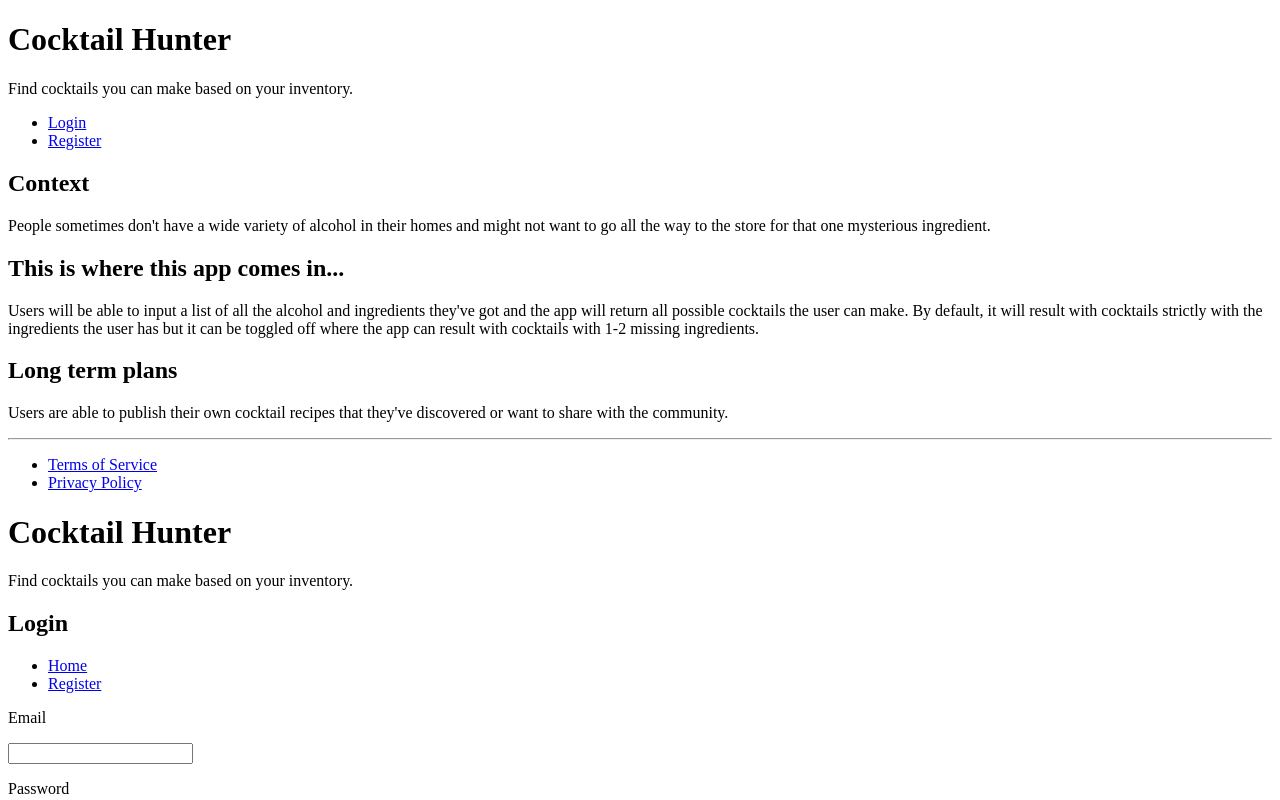
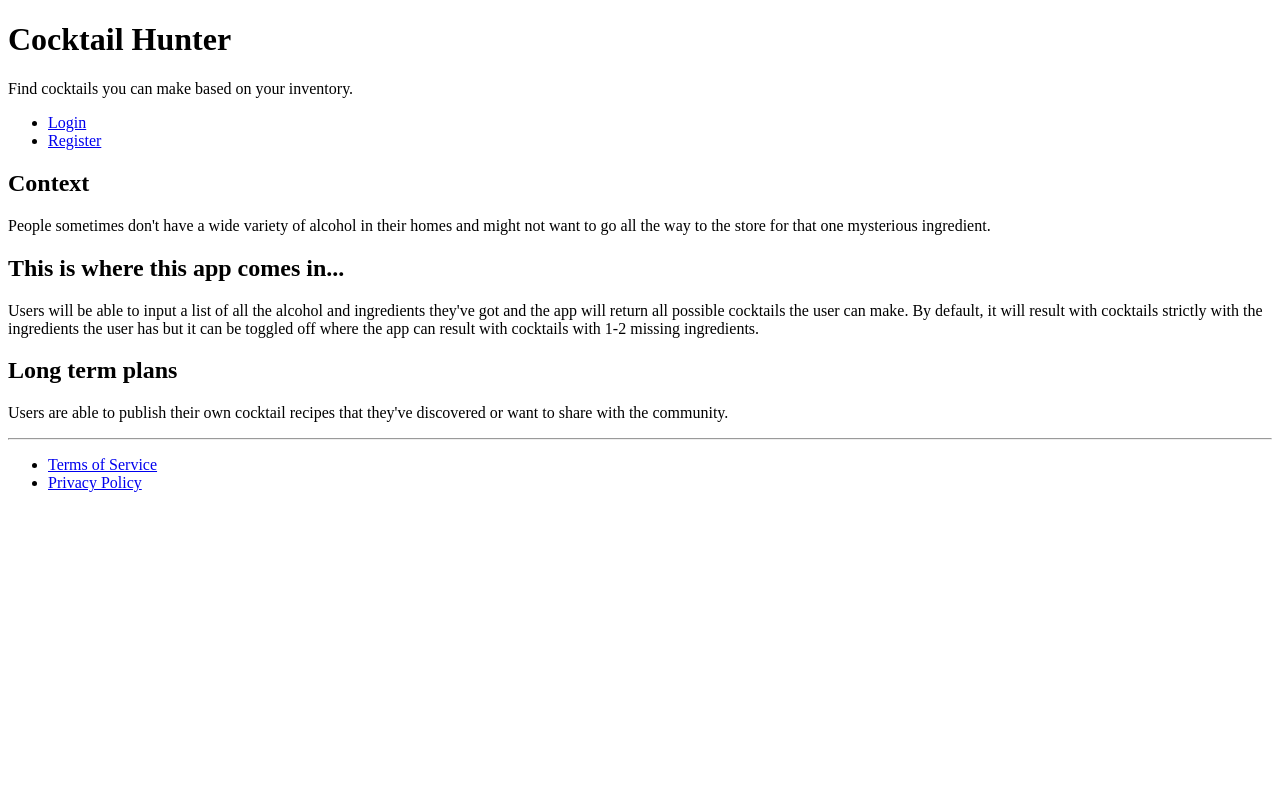
Before and after one commit to Cocktail-Hunter/nextjs, a React (Create React App) app: page / in a window 1280 px wide. Shown: the top 800 px of the page. Built offline with nearby package versions, Linux system fonts and the light colour scheme; no server answers.

Commit message:
Fix all pages rendering at once

```diff
--- a/src/App.tsx
+++ b/src/App.tsx
@@ -20,9 +20,9 @@ import ForgotPassword from "./Pages/ForgotPassword";
 import Refresh from "./Pages/Refresh";
 
 const App = () => (
-  <Router>
-    <Switch>
-      <div className="App">
+  <div className="App">
+    <Router>
+      <Switch>
         <Route path="/" exact>
           <Home/>
         </Route>
@@ -50,9 +50,9 @@ const App = () => (
         <UnAuthorized path="/forgot-password">
           <ForgotPassword/>
         </UnAuthorized>
-      </div>
-    </Switch>
-  </Router>
+      </Switch>
+    </Router>
+  </div>
 );
 
 export default App;
```
